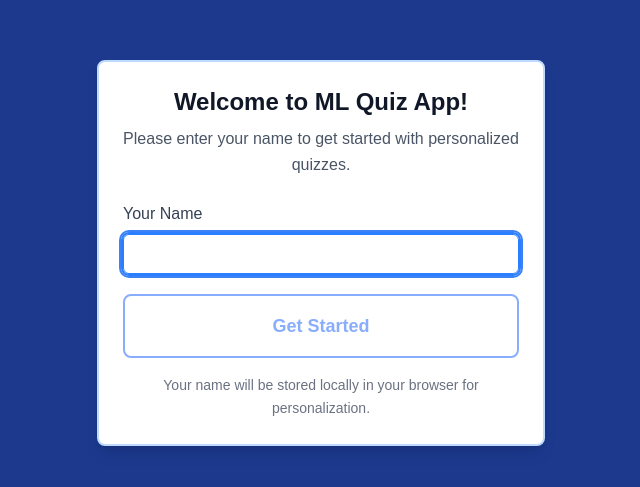
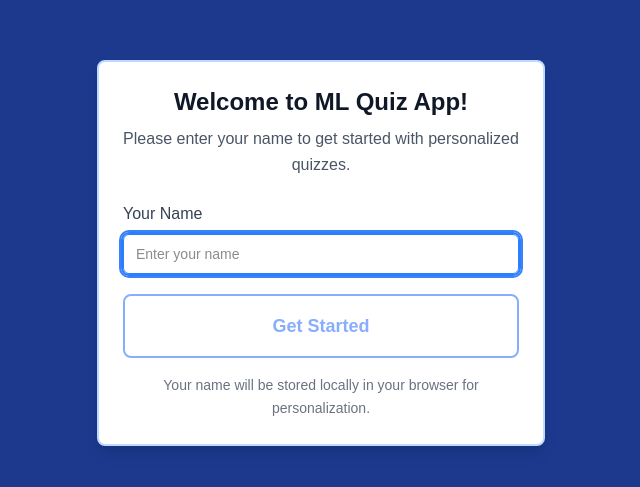
Before and after one commit to Zithin10k/nptlml, a Next.js app: page / in a window 1280 px wide. Shown: the part 147-634 px from the top of the page, without its empty margins (319-959 px from the left). Built offline with nearby package versions, Linux system fonts and the light colour scheme.

Commit message:
swich mode 5

```diff
--- a/app/globals.css
+++ b/app/globals.css
@@ -3,7 +3,7 @@
 
 :root {
   --background: #ffffff;
-  --foreground: #ffffff;
+  --foreground: #171717;
 }
 
 @theme inline {
```
